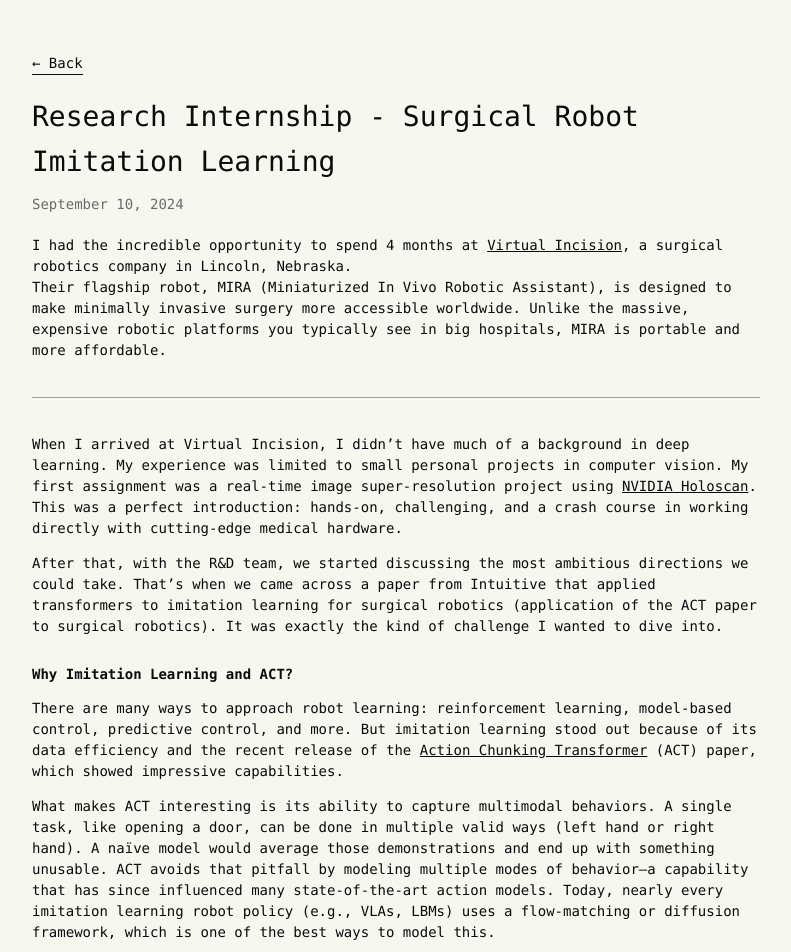
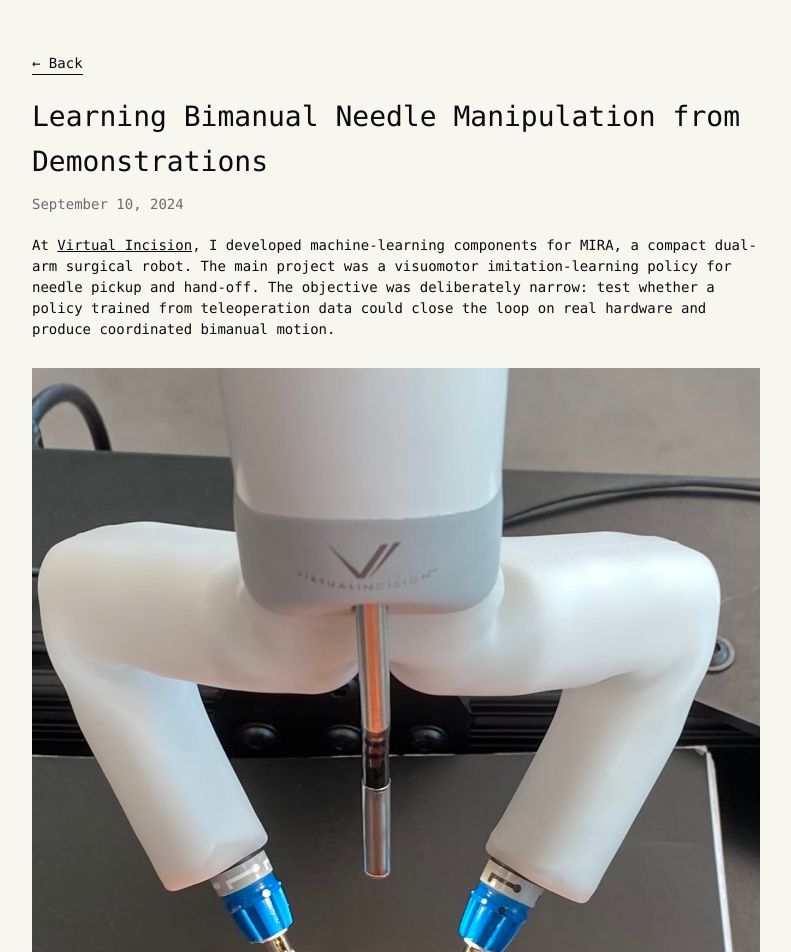
Before and after one commit to GauthierBassereau/gauthierbassereau.github.io, a Jekyll site: the page built from _posts/2024-09-10-virtual-incision.md, in a window 1280 px wide. Shown: the top 952 px of the page, without its empty margins (244-1035 px from the left). Built offline with Jekyll 4.4.1, drawn with Linux system fonts in a browser that asks for light colours; some of the changed text lies outside the part shown.

Commit message:
vi_update

```diff
--- a/_posts/2024-09-10-virtual-incision.md
+++ b/_posts/2024-09-10-virtual-incision.md
@@ -1,66 +1,83 @@
 ---
 layout: post
-title: Research Internship - Surgical Robot Imitation Learning
-summary: Developed an Action Chunking Transformer for a dual-arm surgical robot, trained for tasks like needle pick and hand-off. The policy was deployed for real-time inference on an NVIDIA Holoscan pipeline.
+title: Learning Bimanual Needle Manipulation from Demonstrations
+summary: Built and deployed an ACT-style visuomotor policy for autonomous needle pickup and hand-off on a dual-arm surgical robot.
 ---
 <!--more-->
 
-I had the incredible opportunity to spend 4 months at [Virtual Incision](https://virtualincision.com), a surgical robotics company in Lincoln, Nebraska.
-Their flagship robot, MIRA (Miniaturized In Vivo Robotic Assistant), is designed to make minimally invasive surgery more accessible worldwide. Unlike the massive, expensive robotic platforms you typically see in big hospitals, MIRA is portable and more affordable.
+At [Virtual Incision](https://virtualincision.com), I developed machine-learning components for MIRA, a compact dual-arm surgical robot. The main project was a visuomotor imitation-learning policy for needle pickup and hand-off. The objective was deliberately narrow: test whether a policy trained from teleoperation data could close the loop on real hardware and produce coordinated bimanual motion.
 
----
+<figure>
+  <img src="/assets/images/2024-09-10-virtual-incision/robot_setup.jpeg" alt="MIRA dual-arm robot positioned above a surgical training model">
+  <figcaption>MIRA setup used for collecting demonstrations and evaluating the learned policy.</figcaption>
+</figure>
 
-When I arrived at Virtual Incision, I didn’t have much of a background in deep learning. My experience was limited to small personal projects in computer vision. My first assignment was a real-time image super-resolution project using [NVIDIA Holoscan](https://www.nvidia.com/en-eu/edge-computing/holoscan/). This was a perfect introduction: hands-on, challenging, and a crash course in working directly with cutting-edge medical hardware.
+#### Supporting vision work
 
-After that, with the R&D team, we started discussing the most ambitious directions we could take. That’s when we came across a paper from Intuitive that applied transformers to imitation learning for surgical robotics (application of the ACT paper to surgical robotics). It was exactly the kind of challenge I wanted to dive into.
+Before the control project, I worked on two components of the imaging stack:
 
-#### Why Imitation Learning and ACT?
+- **Image super-resolution.** I trained EDSR and ESRGAN models to upscale the 1080p camera stream to 4K, then integrated inference into an NVIDIA Holoscan pipeline through TensorRT. The resulting quality-latency trade-off was not strong enough for the real-time constraint, so the project was not pursued further.
+- **Segmentation infrastructure.** I deployed the open-source Label Studio platform with a GPU-backed Segment Anything Model annotation service. The pipeline supported mask annotation for organs, robot arms, and surgical tools, and was validated by training an initial U-Net segmentation model.
 
-There are many ways to approach robot learning: reinforcement learning, model-based control, predictive control, and more. But imitation learning stood out because of its data efficiency and the recent release of the [Action Chunking Transformer](https://arxiv.org/abs/2304.13705) (ACT) paper, which showed impressive capabilities.
+#### Control as sequence prediction
 
-What makes ACT interesting is its ability to capture multimodal behaviors. A single task, like opening a door, can be done in multiple valid ways (left hand or right hand). A naïve model would average those demonstrations and end up with something unusable. ACT avoids that pitfall by modeling multiple modes of behavior—a capability that has since influenced many state-of-the-art action models. Today, nearly every imitation learning robot policy (e.g., VLAs, LBMs) uses a flow-matching or diffusion framework, which is one of the best ways to model this.
+The manipulation task consisted of locating a surgical needle, grasping it, and transferring it between the two instruments. Rather than predicting Cartesian end-effector commands or solving inverse kinematics, the policy directly predicted joint-space targets.
 
-#### Building the Proof of Concept
+Each action contained seven values per arm, including the gripper:
 
-The goal wasn’t to build something production-ready, but to show what could be possible.
+`a_t = [q_t^left, g_t^left, q_t^right, g_t^right] ∈ R^14`
 
-- **Data Collection:** With the help of Evan, I set up a pipeline to record camera feeds and timestamps while I teleoperated MIRA. I then used MIRA's logs to retrieve joint positions and corresponding timestamps, and finally synced images and joint values together. In total, I recorded ~70 demonstrations of needle pick-and-place and hand-off tasks.
-- **Data Preprocessing:** Wrote a few scripts to clean up the data, segment demonstrations, and prepare it for training.
-- **ACT from scratch:** Implemented the ACT model in PyTorch.
-- **Model Training:** Using an NVIDIA 3090, I trained the policy on this dataset. Despite the limited hardware, I managed to get a working model with mixed-precision training.
-- **Deployment:** Finally, I integrated the trained policy into a Holoscan operator for real-time inference, and for the first time, MIRA moved entirely on its own. Watching it autonomously pick up a needle and pass it between its arms was an incredible moment.
+Given the current RGB observation, the policy predicted a chunk of future targets:
 
-[GitHub repo link](https://github.com/GauthierBassereau/Surgical-Robot-Imitation-Learning)
+`π_θ(I_t) → Â_t:t+K ∈ R^(K×14)`
 
-#### Looking Back
+Predicting one action at a time gives behavioral cloning a long effective horizon: small errors alter the next observation, and the policy can progressively leave the demonstration distribution. ACT instead predicts a coherent local trajectory of length `K`. This reduces the number of high-level decisions and captures short-range temporal structure such as coordinated approach, grasp, and transfer motions.
 
-This incredible experience was entirely made possible by [Jay Carlson](https://www.linkedin.com/in/jay-d-carlson/), my supervisor, who also became a great friend. I cannot thank him enough for giving me the purpose and determination that I have today because of this experience.
+#### ACT architecture
 
----
+I implemented an [Action Chunking Transformer](https://arxiv.org/abs/2304.13705)-style conditional variational autoencoder:
 
-#### Illustrations
+1. During training, a transformer encoder receives the current joint state and demonstrated future action chunk. Its `[CLS]` representation parameterizes a latent variable `z`, intended to capture variation between valid demonstrations.
+2. A ResNet-18 converts the RGB frame into spatial visual tokens. These tokens are projected to the transformer dimension and combined with positional information.
+3. A transformer encoder fuses the visual representation, robot state, and latent style.
+4. A transformer decoder uses one learned query per future timestep and cross-attends to the encoded observation. A linear head maps the resulting sequence to `K × 14` joint and gripper targets.
 
-<table>
-  <tr>
-    <td align="center" width="50%">
-      <a href="https://youtu.be/wZuMUCP2N-o" target="_blank">
-        <img src="https://img.youtube.com/vi/wZuMUCP2N-o/hqdefault.jpg" alt="Video demo thumbnail" width="360">
-      </a><br>
-      <sub><em>Autonomous needle pick-and-hand-off demo (click to watch)</em></sub>
-    </td>
-    <td align="center" width="50%">
-      <img src="/assets/images/2024-09-10-virtual-incision/university_presentation.jpg" alt="Team photo" width="360"><br>
-      <sub><em>My work presented at Lincoln's University</em></sub>
-    </td>
-  </tr>
-  <tr>
-    <td align="center" width="50%">
-      <img src="/assets/images/2024-09-10-virtual-incision/Mira.jpeg" alt="MIRA robot" width="360"><br>
-      <sub><em>MIRA surgical robot</em></sub>
-    </td>
-    <td align="center" width="50%">
-      <img src="/assets/images/2024-09-10-virtual-incision/teleop.jpeg" alt="Teleoperation setup" width="360"><br>
-      <sub><em>Teleoperation device used for data collection</em></sub>
-    </td>
-  </tr>
-</table>
+The objective combines action reconstruction with KL regularization of the latent posterior. At inference time, the CVAE encoder is removed and `z` is fixed to the prior mean, producing deterministic action chunks.
+
+<figure>
+  <img src="/assets/images/2024-09-10-virtual-incision/act-architecture.png" alt="Architecture of the Action Chunking Transformer conditional variational autoencoder">
+  <figcaption>
+    Original ACT architecture from
+    <a href="https://arxiv.org/abs/2304.13705">Zhao et al.</a>
+    The paper uses four camera views; my MIRA adaptation used the endoscopic RGB stream and a 14-dimensional bimanual action.
+  </figcaption>
+</figure>
+
+The generative formulation matters because demonstrations are not deterministic. Similar visual states can admit different approach trajectories or timing. A deterministic regressor trained across incompatible modes can average them into an action sequence that belongs to none of the demonstrations. The latent variable gives the training objective a mechanism for representing this variation, while fixing `z = 0` provides a stable inference policy.
+
+#### Demonstration pipeline
+
+I collected approximately 100 teleoperated needle-manipulation trajectories. The dataset pipeline synchronized the camera stream with robot logs, extracted task-relevant trajectory segments, preserved demonstration boundaries, padded terminal chunks, and normalized each action dimension using training-set statistics.
+
+Keeping trajectory boundaries intact was essential: an action chunk must never cross from the end of one demonstration into the beginning of another. Validation data was separated by demonstration rather than by individual frames to avoid measuring memorization of adjacent observations.
+
+<figure>
+  <img src="/assets/images/2024-09-10-virtual-incision/teleop.jpeg" alt="Teleoperation interface used to collect bimanual surgical robot demonstrations">
+  <figcaption>Teleoperation interface used to collect synchronized visual and joint-space demonstrations.</figcaption>
+</figure>
+
+#### Closed-loop deployment
+
+I integrated the trained policy as an operator in the Holoscan video pipeline. Each incoming frame was preprocessed on the GPU, passed through the policy, and converted back from normalized model outputs to robot joint targets. Re-querying the policy as new images arrived turned the action-chunk predictor into a receding-horizon visual controller rather than a single open-loop trajectory.
+
+<figure>
+  <a href="https://youtu.be/wZuMUCP2N-o">
+    <img src="https://img.youtube.com/vi/wZuMUCP2N-o/maxresdefault.jpg" alt="Autonomous needle pickup and hand-off demonstration">
+  </a>
+  <figcaption>Autonomous needle pickup and hand-off on MIRA. Click the image to watch the rollout.</figcaption>
+</figure>
+
+The resulting system completed autonomous needle pickup and hand-off on the physical robot. This was a feasibility result, not a claim of surgical autonomy: the dataset covered a narrow task distribution, recovery behavior was limited, and no formal safety or robustness study was performed. The useful result was demonstrating the complete path from teleoperated data collection to a learned bimanual policy running inside the robot's real-time perception stack.
+
+[Source code](https://github.com/GauthierBassereau/Surgical-Robot-Imitation-Learning) ·
+[ACT paper](https://arxiv.org/abs/2304.13705)
--- a/assets/main.css
+++ b/assets/main.css
@@ -224,6 +224,19 @@
   display: block;
   margin: 14px auto;
 }
+.post-body figure {
+  margin: 28px 0;
+}
+.post-body figure img {
+  margin: 0 auto;
+}
+.post-body figcaption {
+  margin-top: 8px;
+  color: var(--muted);
+  font-size: var(--fs-small);
+  line-height: 1.5;
+  text-align: center;
+}
 .video-embed {
   position: relative;
   width: 100%;
```
Also changed, not shown: _posts/2025-08-22-stmicroelectronics.md (+4 -10 lines), assets/images/2024-09-10-virtual-incision/act-architecture.png (added).
